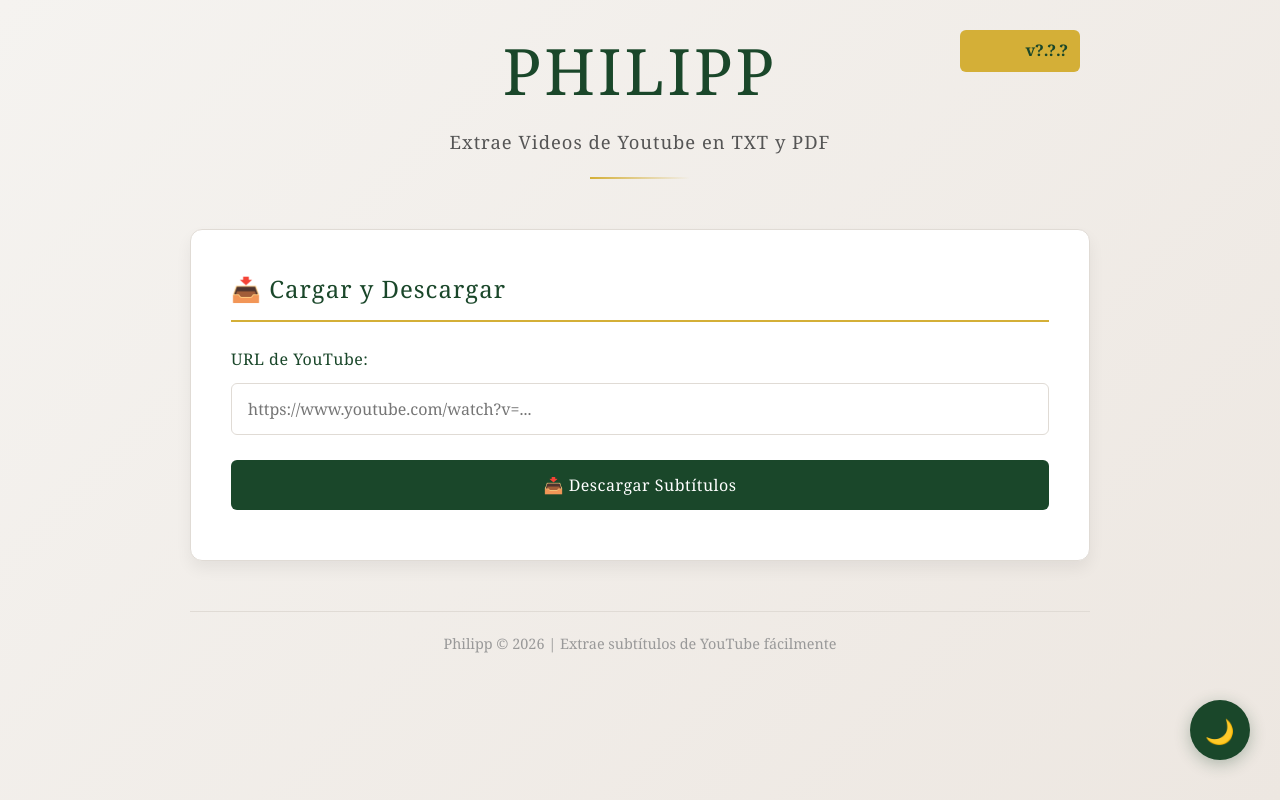
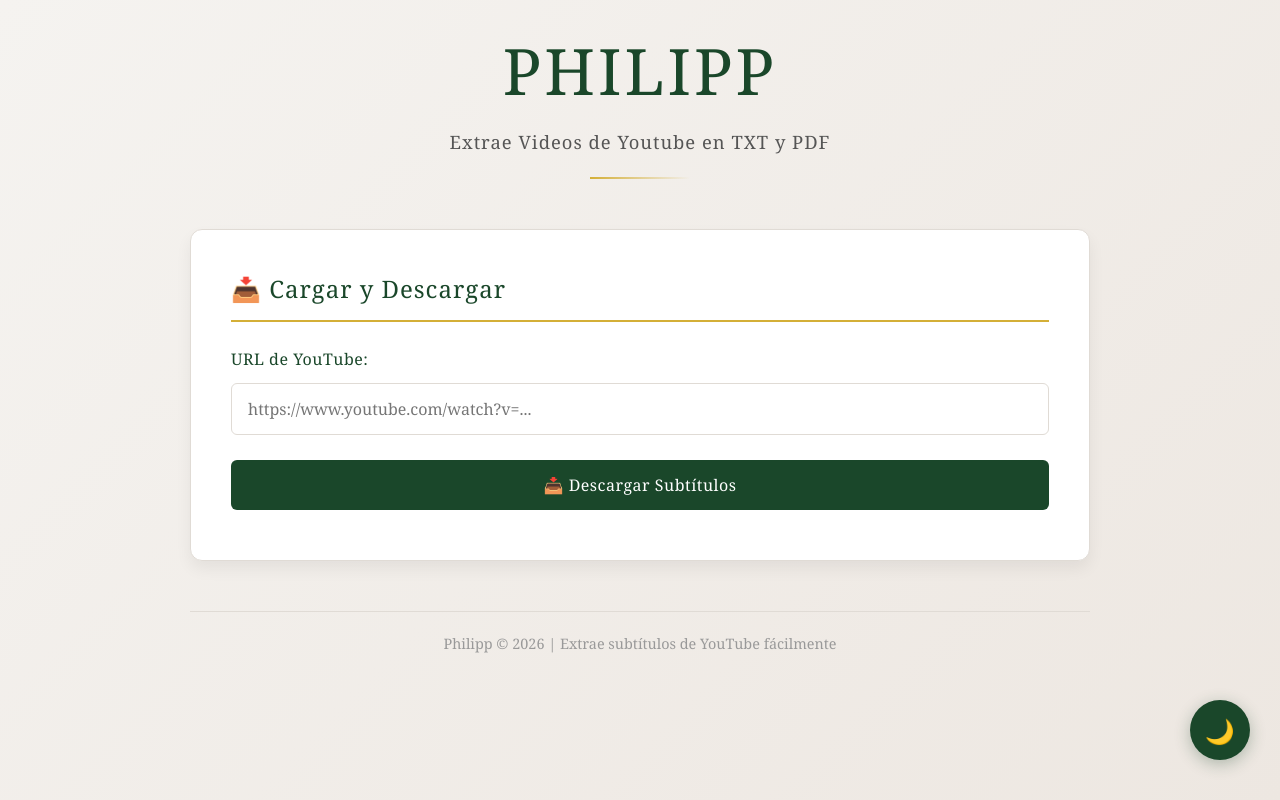
Before and after one commit to feloftv/philipp, a plain HTML site: page frontend/index.html in a window 1280 px wide. Drawn offline with Linux system fonts and the light colour scheme; no server answers.

Commit message:
Comment out version info badge

```diff
--- a/frontend/index.html
+++ b/frontend/index.html
@@ -12,7 +12,7 @@
 <body>
     <div class="container">
         <header>
-            <div id="versionInfo" style="position: absolute; top: 10px; right: 10px; background: #d4af37; color: #1a472a; padding: 8px 12px; border-radius: 6px; font-weight: bold; min-width: 120px; text-align: right;">cargando...</div>
+            <!-- <div id="versionInfo" style="position: absolute; top: 10px; right: 10px; background: #d4af37; color: #1a472a; padding: 8px 12px; border-radius: 6px; font-weight: bold; min-width: 120px; text-align: right;">cargando...</div> -->
             <h1>Philipp</h1>
             <p>Extrae Videos de Youtube en TXT y PDF</p>
             <div class="accent-line"></div>
```
